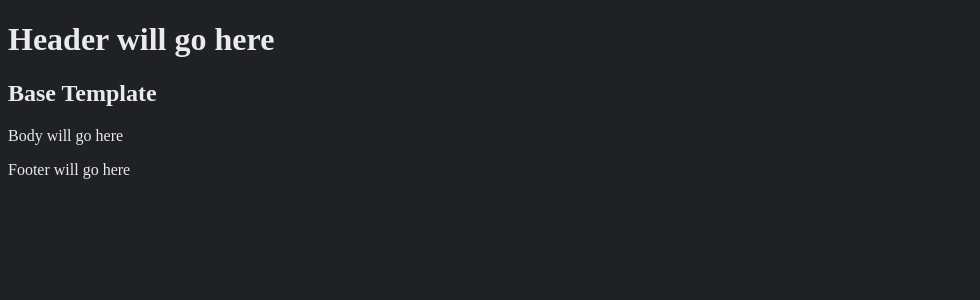
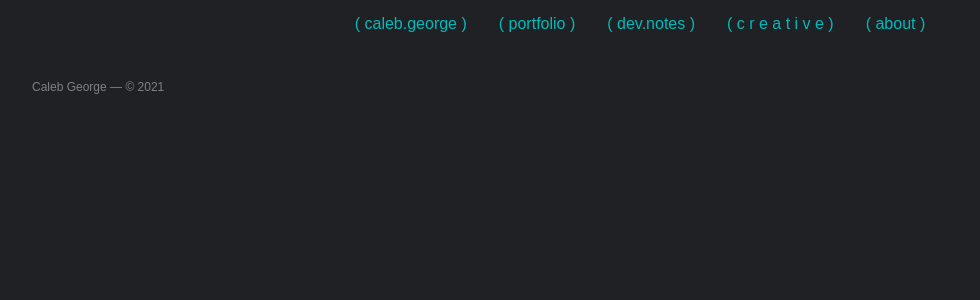
Before and after one commit to thesocialcontract/cg-dev-site, a Django app: page / in a window 1280 px wide. Shown: the top 300 px of the page, without its empty margins (0-980 px from the left). Run offline with Django 3.2, Linux system fonts and the light colour scheme.

Commit message:
init basepage

```diff
--- a/cgsite/static/css/darkmode.css
+++ b/cgsite/static/css/darkmode.css
@@ -1,5 +1,108 @@
+/*------------------------------------------------------------------
+
+
+[Namespaces]
+
+o-			Object
+c-			Component
+s-			Scope
+u-			Utility
+is-, has-	State or Condition
+js-			JavaScript Hook
+_			Hack
+
+
+[Table of contents]
+
+1.  Elements
+2.  Animations
+3.  Objects
+4.  Components
+		4.1  Header
+		4.2  Footer
+		4.3  Nav
+		4.4  Headlines
+		4.4  Lists
+		4.6  Buttons
+		4.7  Figures
+		4.8  Asides
+		4.9  Callouts
+		4.10 Definition Lists
+		4.11 Forms
+		4.12 Loader
+		4.13 Tooltips
+        4.14 Tables
+        4.15 Wrappers
+        4.16 Modals
+5.  Scope
+6.  Utilities
+7.  Hacks
+8.  Vendor
+
+
+[Breakpoints]
+
+Smartphone. 480 (sm)
+Tablet.		640 (md)
+Laptop.		720 (lg)
+Desktop.	960 (xl)
+Wide.		1200 (xxl)
+
+
+-------------------------------------------------------------------*/
+
 html {
     display: block;
     background-color: #202124;
     color: #e8eaed;
 }
+
+/* Objects */
+*, *:before, *:after { box-sizing: inherit; }
+
+body { margin: 0; background: #202124; font-weight: 300; font-family: sans-serif; font-size: 16px }
+
+h1, h2, h3, h4, h5, h6 { font-weight: 300; }
+	h2 { font-size: 2em; }
+	h3 { font-size: 1.5em; }
+    h4 { font-size: 1.25em; font-weight: 600; }
+
+img, video { display: block; width: 100%; height: auto; border: 0; }
+
+p { margin: 1em 0; }
+
+ul { list-style: circle; }
+
+a { color: #00bbbb; text-decoration: none; }
+
+	a:hover, a:focus { color: rgb(201, 230, 40); }
+
+button { cursor: pointer; }
+
+iframe { border: 0; }
+
+::selection { background: #226445; color: #fff; }
+
+/* Components */
+.c-navbar {
+    display: flex;
+    flex-direction: row;
+    flex-wrap: nowrap;
+    justify-content: center;
+    align-items: center;
+    height: 3em;
+}
+    .c-navbar__item {
+        position: relative;
+        flex-basis: auto;
+        padding: .5em;
+        margin: .5em;
+    }
+
+.c-footer {
+    margin: 2em;
+}
+    .c-footer__copyright {
+        font-size: 12px;
+        color: rgb(128, 128, 128)
+    }
--- a/cgsite/templates/base.html
+++ b/cgsite/templates/base.html
@@ -19,14 +19,16 @@
   {# ? Pre-Body JS block #}
 </head>
 <body>
+  {% block navbar %}
+    {% include "includes/navbar.html" %}
+  {% endblock %}
+
   {% block header %}
     {% include "includes/header.html" %}
   {% endblock %}
 
-    <h2>Base Template</h2>
-    <div class="">
-        Body will go here
-    </div>
+  {% block content %}
+  {% endblock %}
 
   {% block footer %}
     {% include "includes/footer.html" %}
--- a/cgsite/templates/includes/footer.html
+++ b/cgsite/templates/includes/footer.html
@@ -1,3 +1,3 @@
-<div>
-    <p>Footer will go here</p>
+<div class="c-footer">
+    <p class="c-footer__copyright">Caleb George — © {% now "Y" %}</p>
 </div>
--- a/cgsite/templates/includes/header.html
+++ b/cgsite/templates/includes/header.html
@@ -1 +1,3 @@
-<h1>Header will go here</h1>
+<div class="c-header">
+
+</div>
--- /dev/null
+++ b/cgsite/templates/includes/navbar.html
@@ -0,0 +1,17 @@
+<div class="c-navbar">
+    <div class="c-navbar__item">
+        <a href="/">( caleb.george )</a>
+    </div>
+    <div class="c-navbar__item">
+        <a href="/portfolio">( portfolio )</a>
+    </div>
+    <div class="c-navbar__item">
+        <a href="/blog">( dev.notes )</a>
+    </div>
+    <div class="c-navbar__item">
+        <a href="/creative">( c r e a t i v e )</a>
+    </div>
+    <div class="c-navbar__item">
+        <a href="/about">( about )</a>
+    </div>
+</div>
```
Lines whose indentation alone changed are shown as unchanged.
